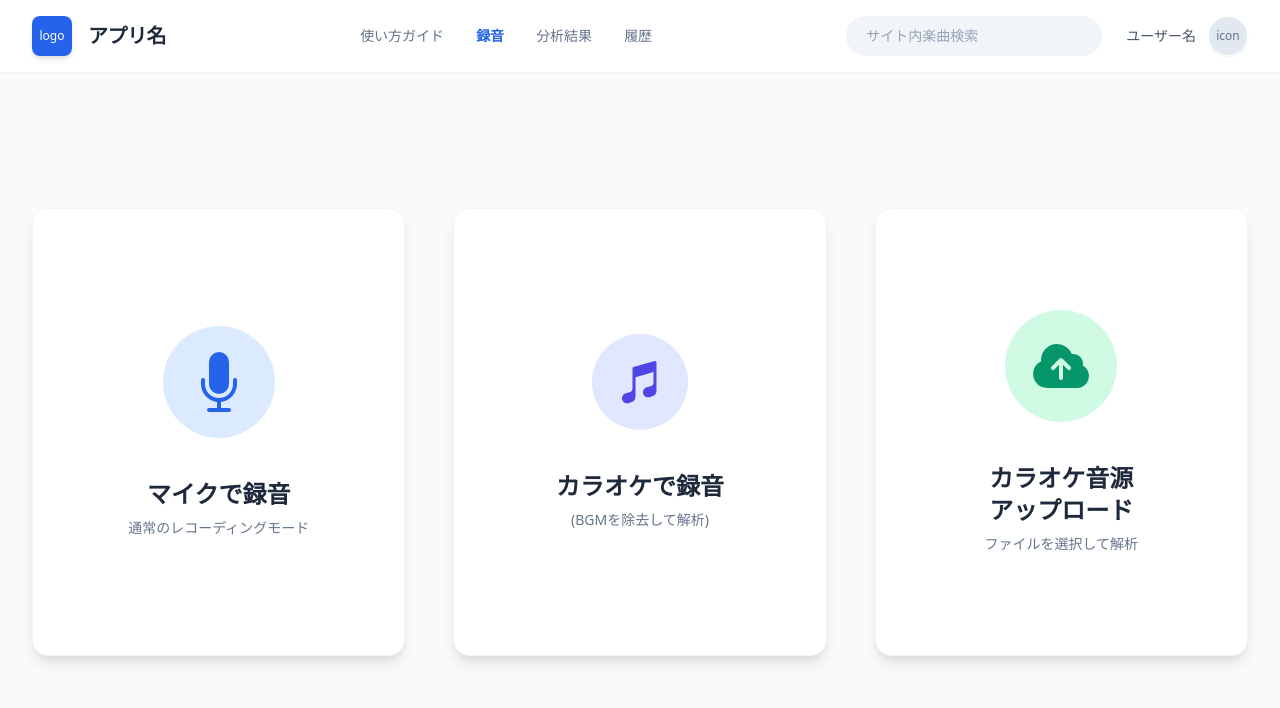
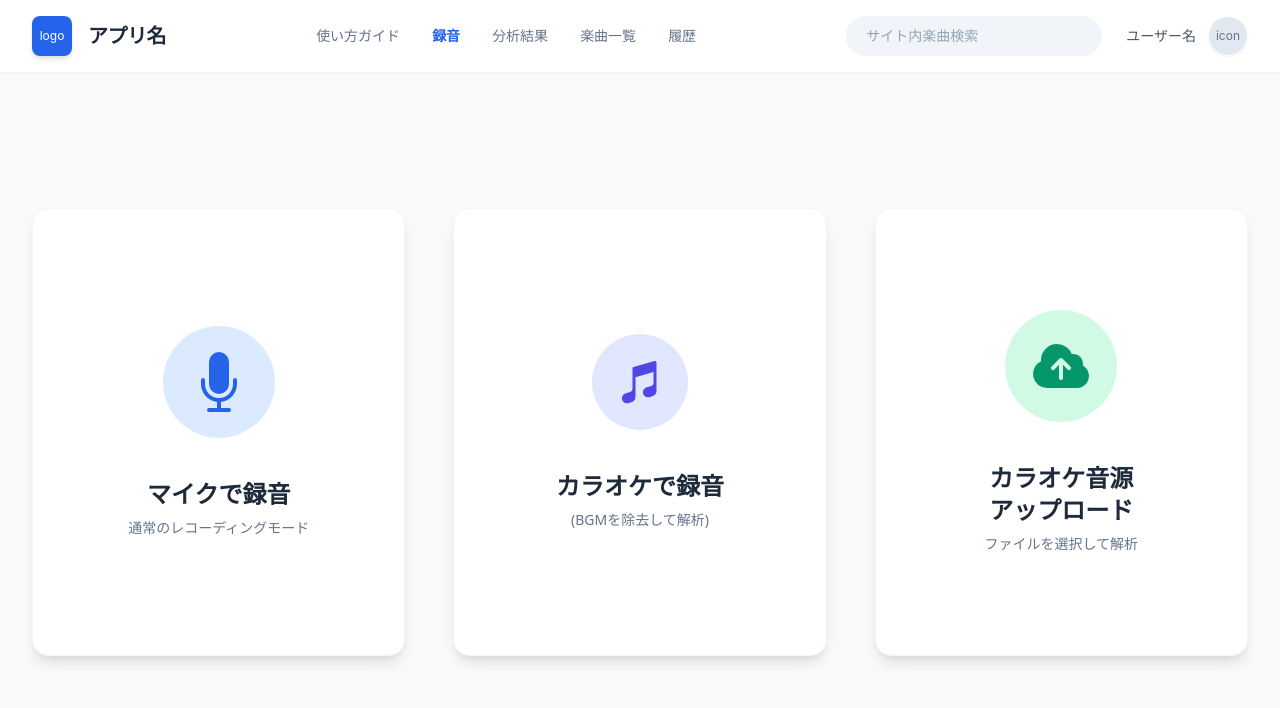
Before and after one commit to kc3hack/2026_team11, a React (Create React App) app in the folder frontend/: page / in a window 1280 px wide. Shown: the top 708 px of the page. Built offline with nearby package versions, Linux system fonts and the light colour scheme.

Commit message:
分析結果画面の変更と楽曲一覧タブの追加

```diff
--- a/frontend/src/App.tsx
+++ b/frontend/src/App.tsx
@@ -4,9 +4,12 @@ import Recorder from "./components/Recorder";
 import KaraokeUploader from "./components/KaraokeUploader";
 import ResultView from "./components/ResultView";
 import AnalysisResultPage from "./AnalysisResultPage";
+import Header from "./components/Header";
+
+import SongListPage from "./SongListPage";
 
 // 画面の状態を定義
-type ViewState = "menu" | "recorder" | "uploader" | "result" | "analysis";
+type ViewState = "menu" | "recorder" | "uploader" | "result" | "analysis" | "songList";
 
 export default function App() {
   const [view, setView] = useState<ViewState>("menu");
@@ -37,6 +40,11 @@ export default function App() {
     setView("analysis");
   };
 
+  // 楽曲一覧画面へ (New)
+  const handleSongList = () => {
+    setView("songList");
+  };
+
   // 解析完了時（結果画面へ）
   const handleResult = (data: any) => {
     setResult(data);
@@ -51,13 +59,19 @@ export default function App() {
 
   return (
     <div>
+      <Header
+        onMenuClick={handleBackToMenu}
+        onAnalysisClick={handleAnalysis}
+        onSongListClick={handleSongList}
+        currentView={view}
+      />
+
       {/* メニュー画面 */}
       {view === "menu" && (
         <RecordingSelectionPage
           onNormalClick={handleNormalRecording}
           onKaraokeClick={handleKaraokeRecording}
           onUploadClick={handleUpload}
-          onAnalysisClick={handleAnalysis}
         />
       )}
 
@@ -121,16 +135,13 @@ export default function App() {
       {/* 分析結果画面 (AnalysisResultPage) - 新規 */}
       {view === "analysis" && (
         <div className="min-h-screen bg-slate-50">
-          <div className="p-4">
-            <button
-              onClick={handleBackToMenu}
-              className="mb-2 text-slate-500 hover:text-blue-600 font-bold flex items-center gap-2 transition-colors"
-            >
-              ← メニューに戻る
-            </button>
-          </div>
           <AnalysisResultPage />
         </div>
+      )}
+
+      {/* 楽曲一覧画面 (SongListPage) - 新規 */}
+      {view === "songList" && (
+        <SongListPage />
       )}
     </div>
   );
--- a/frontend/src/RecordingSelectionPage.tsx
+++ b/frontend/src/RecordingSelectionPage.tsx
@@ -6,49 +6,13 @@ interface Props {
     onNormalClick: () => void;
     onKaraokeClick: () => void;
     onUploadClick: () => void;
-    onAnalysisClick: () => void; // New Prop
 }
 
-const RecordingSelectionPage: React.FC<Props> = ({ onNormalClick, onKaraokeClick, onUploadClick, onAnalysisClick }) => {
+const RecordingSelectionPage: React.FC<Props> = ({ onNormalClick, onKaraokeClick, onUploadClick }) => {
     return (
         <div className="min-h-screen bg-slate-50 font-sans text-slate-700">
-            {/* Header */}
-            <header className="flex items-center justify-between px-8 py-4 bg-white shadow-sm sticky top-0 z-50">
-                <div className="flex items-center gap-4">
-                    {/* Logo (Dummy) */}
-                    <div className="w-10 h-10 bg-blue-600 flex items-center justify-center text-white text-xs rounded-lg shadow-md">
-                        logo
-                    </div>
-                    <h1 className="text-xl font-bold tracking-tight text-slate-800">アプリ名</h1>
-                </div>
 
-                {/* Navigation */}
-                <nav className="hidden md:flex gap-8 text-sm font-medium text-slate-500">
-                    <button type="button" className="hover:text-blue-600 transition-colors bg-transparent border-0 cursor-pointer">使い方ガイド</button>
-                    <button type="button" className="text-blue-600 font-bold transition-colors bg-transparent border-0 cursor-pointer">録音</button>
-                    <button type="button" onClick={onAnalysisClick} className="hover:text-blue-600 transition-colors bg-transparent border-0 cursor-pointer">分析結果</button>
-                    <button type="button" className="hover:text-blue-600 transition-colors bg-transparent border-0 cursor-pointer">履歴</button>
-                </nav>
-
-                <div className="flex items-center gap-6">
-                    {/* Search Bar */}
-                    <div className="relative hidden lg:block">
-                        <input
-                            type="text"
-                            placeholder="サイト内楽曲検索"
-                            className="bg-slate-100 text-sm rounded-full px-5 py-2.5 w-64 focus:outline-none focus:ring-2 focus:ring-blue-400 focus:bg-white transition-all placeholder-slate-400 text-slate-700"
-                        />
-                    </div>
-
-                    {/* User Profile */}
-                    <div className="flex items-center gap-3">
-                        <span className="text-sm font-medium hidden sm:block text-slate-600">ユーザー名</span>
-                        <div className="w-10 h-10 bg-slate-200 rounded-full flex items-center justify-center text-slate-500 text-xs shadow-sm border border-white">
-                            icon
-                        </div>
-                    </div>
-                </div>
-            </header>
+            {/* Header Removed - Managed in App.tsx */}
 
             {/* Main Area */}
             <main className="flex flex-col md:flex-row items-center justify-center min-h-[calc(100vh-80px)] p-8 gap-8 xl:gap-12">
--- /dev/null
+++ b/frontend/src/SongListPage.tsx
@@ -0,0 +1,12 @@
+import React from 'react';
+
+const SongListPage: React.FC = () => {
+    return (
+        <div className="flex flex-col items-center justify-center min-h-[calc(100vh-80px)] bg-slate-50 p-8">
+            <h1 className="text-3xl font-bold text-slate-800 mb-4">楽曲一覧</h1>
+            <p className="text-slate-500">この機能は現在開発中です。</p>
+        </div>
+    );
+};
+
+export default SongListPage;
--- /dev/null
+++ b/frontend/src/components/Header.tsx
@@ -0,0 +1,71 @@
+import React from 'react';
+
+interface HeaderProps {
+    onMenuClick: () => void;
+    onAnalysisClick: () => void;
+    onSongListClick: () => void;
+    currentView: string;
+}
+
+const Header: React.FC<HeaderProps> = ({ onMenuClick, onAnalysisClick, onSongListClick, currentView }) => {
+    return (
+        <header className="flex items-center justify-between px-8 py-4 bg-white shadow-sm sticky top-0 z-50">
+            <div className="flex items-center gap-4 cursor-pointer" onClick={onMenuClick}>
+                {/* Logo (Dummy) */}
+                <div className="w-10 h-10 bg-blue-600 flex items-center justify-center text-white text-xs rounded-lg shadow-md">
+                    logo
+                </div>
+                <h1 className="text-xl font-bold tracking-tight text-slate-800">アプリ名</h1>
+            </div>
+
+            {/* Navigation */}
+            <nav className="hidden md:flex gap-8 text-sm font-medium text-slate-500">
+                <button type="button" className="hover:text-blue-600 transition-colors bg-transparent border-0 cursor-pointer">使い方ガイド</button>
+                <button
+                    type="button"
+                    onClick={onMenuClick}
+                    className={`${currentView === 'menu' || currentView === 'recorder' || currentView === 'uploder' ? 'text-blue-600 font-bold' : 'hover:text-blue-600 text-slate-500'} transition-colors bg-transparent border-0 cursor-pointer`}
+                >
+                    録音
+                </button>
+                <button
+                    type="button"
+                    onClick={onAnalysisClick}
+                    className={`${currentView === 'analysis' || currentView === 'result' ? 'text-blue-600 font-bold' : 'hover:text-blue-600 text-slate-500'} transition-colors bg-transparent border-0 cursor-pointer`}
+                >
+                    分析結果
+                </button>
+                <button
+                    type="button"
+                    onClick={onSongListClick}
+                    className={`${currentView === 'songList' ? 'text-blue-600 font-bold' : 'hover:text-blue-600 text-slate-500'} transition-colors bg-transparent border-0 cursor-pointer`}
+                >
+                    楽曲一覧
+                </button>
+
+                <button type="button" className="hover:text-blue-600 transition-colors bg-transparent border-0 cursor-pointer">履歴</button>
+            </nav>
+
+            <div className="flex items-center gap-6">
+                {/* Search Bar */}
+                <div className="relative hidden lg:block">
+                    <input
+                        type="text"
+                        placeholder="サイト内楽曲検索"
+                        className="bg-slate-100 text-sm rounded-full px-5 py-2.5 w-64 focus:outline-none focus:ring-2 focus:ring-blue-400 focus:bg-white transition-all placeholder-slate-400 text-slate-700"
+                    />
+                </div>
+
+                {/* User Profile */}
+                <div className="flex items-center gap-3">
+                    <span className="text-sm font-medium hidden sm:block text-slate-600">ユーザー名</span>
+                    <div className="w-10 h-10 bg-slate-200 rounded-full flex items-center justify-center text-slate-500 text-xs shadow-sm border border-white">
+                        icon
+                    </div>
+                </div>
+            </div>
+        </header>
+    );
+};
+
+export default Header;
--- /dev/null
+++ b/package.json
@@ -0,0 +1,5 @@
+{
+  "dependencies": {
+    "@heroicons/react": "^2.2.0"
+  }
+}
```
Also changed, not shown: 1 other file (tests, documents, lock files or other folders).
